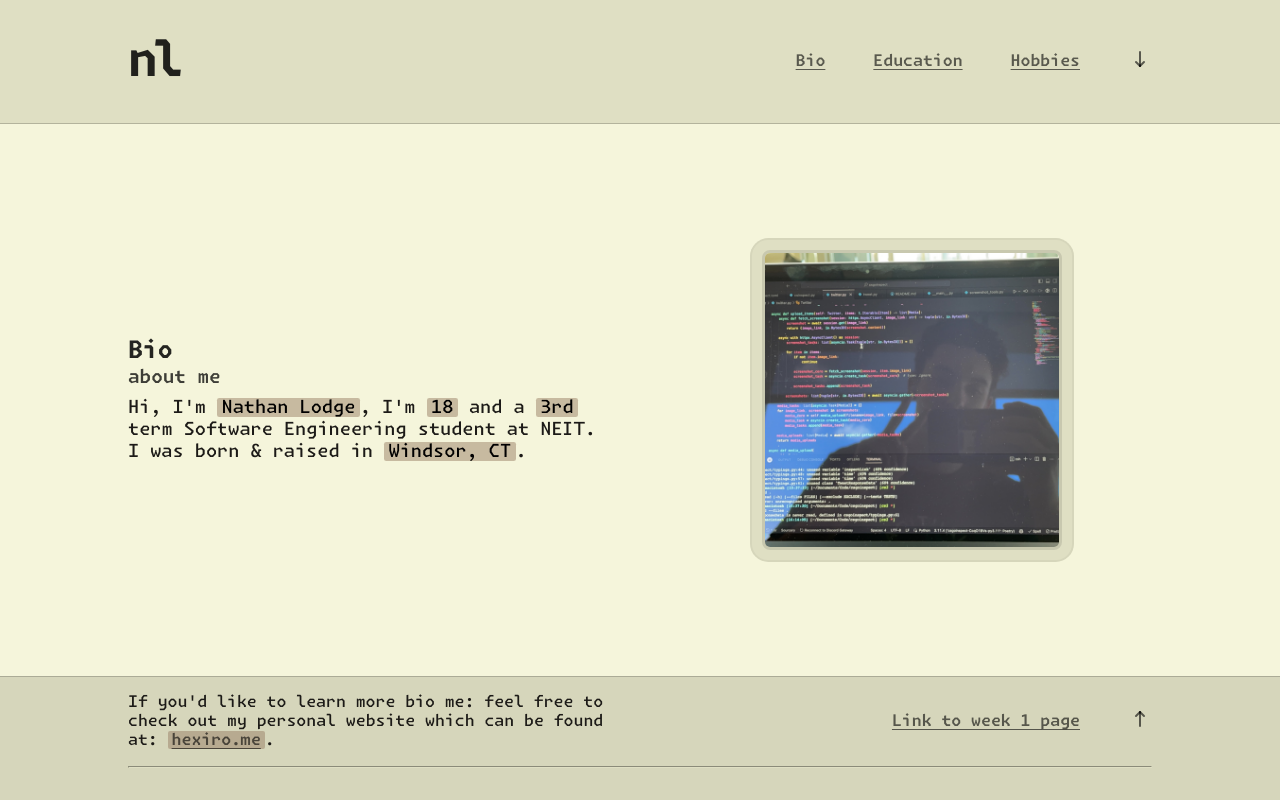
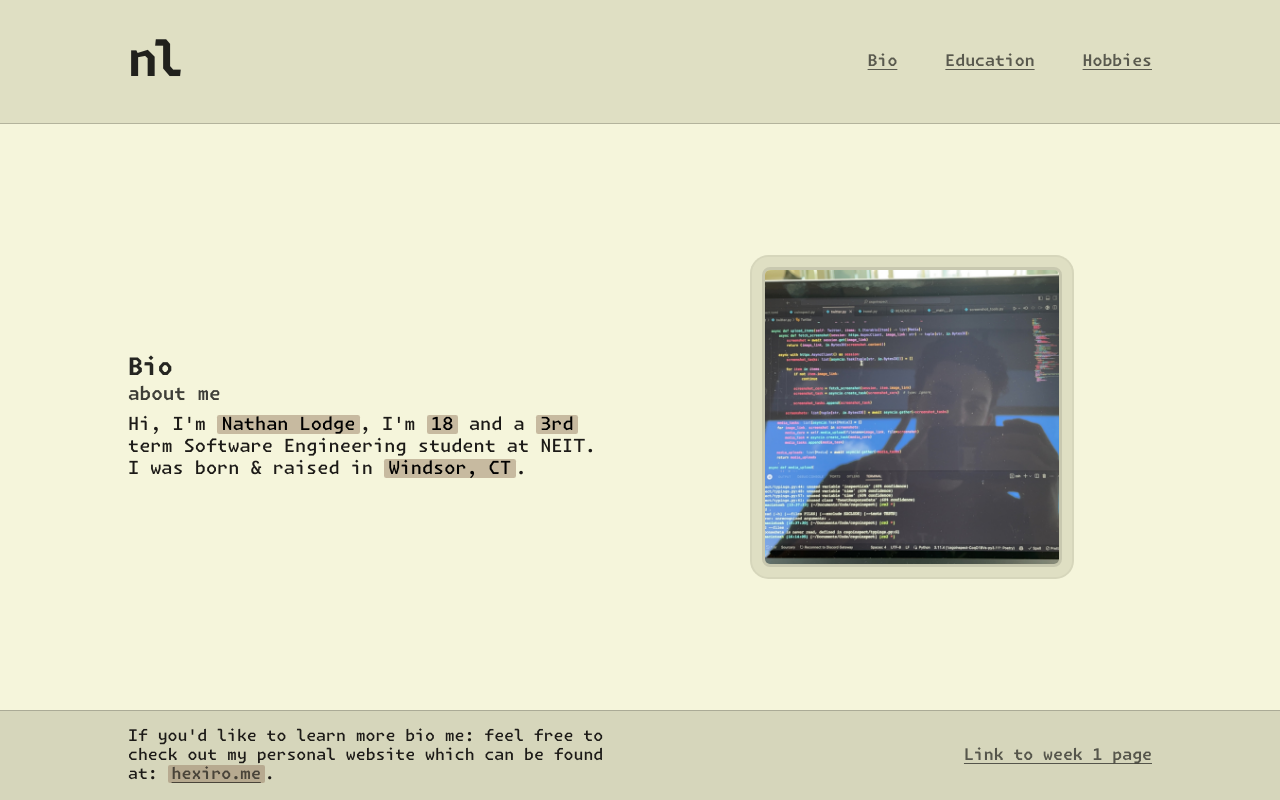
Before and after one commit to nelodge-neit/SE137, a plain HTML site: page week1/bio/index.html in a window 1280 px wide. Drawn offline with Linux system fonts and the light colour scheme.

Commit message:
remove arrows
no need when only one section is shown at once

```diff
--- a/week1/bio/index.html
+++ b/week1/bio/index.html
@@ -26,17 +26,6 @@
             <li><a class="nav-anchor" href="#bio">Bio</a></li>
             <li><a class="nav-anchor" href="#education">Education</a></li>
             <li><a class="nav-anchor" href="#hobbies">Hobbies</a></li>
-            <li>
-                <a href="#footer">
-                    <svg xmlns="http://www.w3.org/2000/svg" width="24" height="24" viewBox="0 0 24 24" stroke-width="2"
-                        stroke="currentColor" fill="none" stroke-linecap="round" stroke-linejoin="round">
-                        <path stroke="none" d="M0 0h24v24H0z" fill="none" />
-                        <path d="M12 5l0 14" />
-                        <path d="M16 15l-4 4" />
-                        <path d="M8 15l4 4" />
-                    </svg>
-                </a>
-            </li>
         </ul>
     </nav>
     <main>
@@ -139,21 +128,8 @@
                         Link to week 1 page
                     </a>
                 </li>
-                <li>
-                    <a href="#nav">
-                        <svg xmlns="http://www.w3.org/2000/svg" width="24" height="24" viewBox="0 0 24 24"
-                            stroke-width="2" stroke="currentColor" fill="none" stroke-linecap="round"
-                            stroke-linejoin="round">
-                            <path stroke="none" d="M0 0h24v24H0z" fill="none" />
-                            <path d="M12 5l0 14" />
-                            <path d="M16 9l-4 -4" />
-                            <path d="M8 9l4 -4" />
-                        </svg>
-                    </a>
-                </li>
             </ul>
         </div>
-        <hr>
     </footer>
 </body>
 
```
